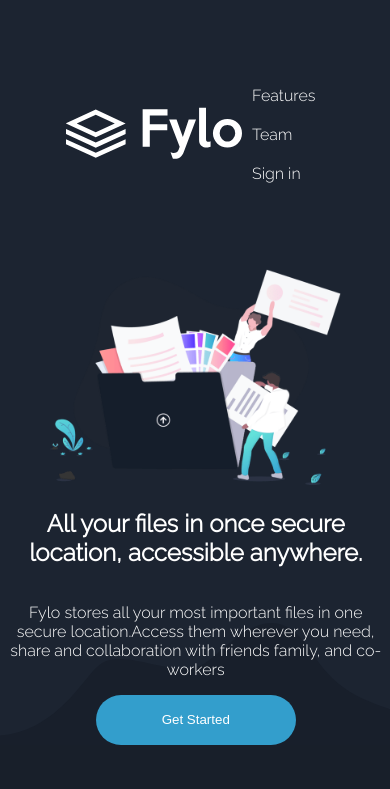
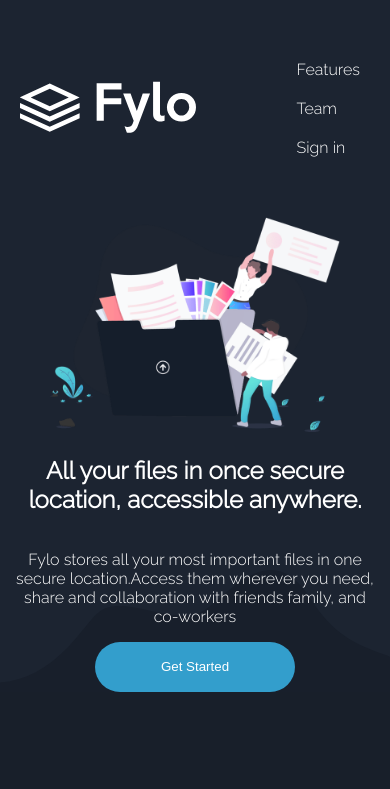
Before and after one commit to M-Kouache/fylo-dark-theme-mkouach, a plain HTML site: page index.html in a window 390 px wide. Shown: the top 789 px of the page. Drawn offline with Linux system fonts and the light colour scheme.

Commit message:
css update

```diff
--- a/stylesheet/style.css
+++ b/stylesheet/style.css
@@ -25,7 +25,6 @@ body{
 
 header{
     font-family: 'Raleway', sans-serif;
-
     background-size: contain;
     background-position: bottom center;
     background-repeat: no-repeat;
@@ -35,13 +34,16 @@ header{
     display: flex;
     justify-content: space-between;
     align-items: center;
-    margin: 76px 76px;
+    margin: 50px 76px;
 }
 
 @media (max-width: 650px) {
 
     .container{
-        margin: 76px 66px ;
+        margin: 50px 66px ;
+    }
+    .container a img{
+        width: 10px 10px;
     }
 }
 
@@ -55,6 +57,9 @@ header{
     .main-nav{
         display: flex;
         flex-direction: column;
+    }
+    .container{
+        margin: 50px 20px ;
     }
 }
 
```
